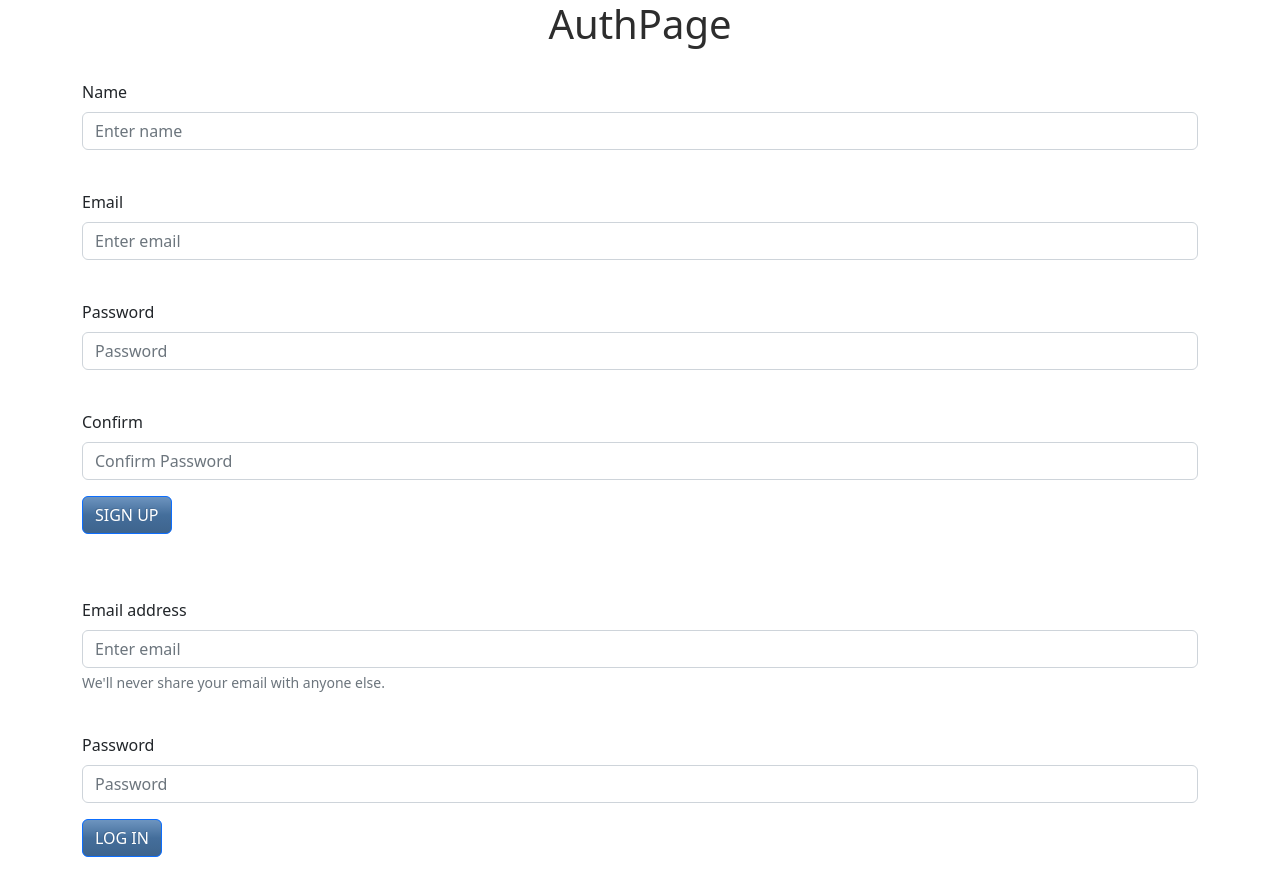
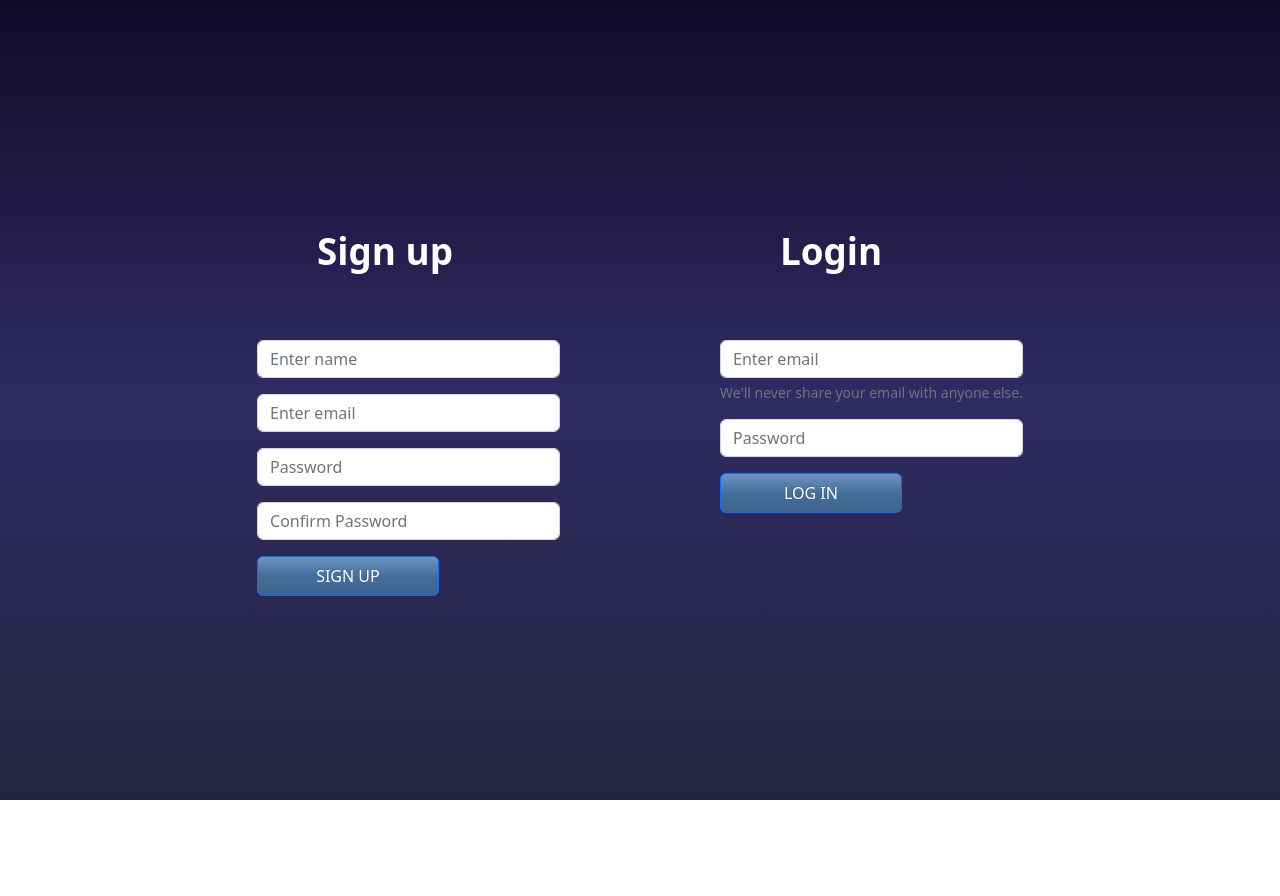
Before and after one commit to weklihua/mern-books, a React (Create React App) app: page / in a window 1280 px wide. After the commit the page ends 800 px from the top, so only its background shows below. Built offline with nearby package versions, Linux system fonts and the light colour scheme.

Commit message:
add AuthPage css

```diff
--- a/crud-helper.js
+++ b/crud-helper.js
@@ -6,7 +6,7 @@ require('./config/database');
 const User = require('./models/user');
 const Book = require('./models/book');
 const Genre = require('./models/category');
-// const Order = require('./models/order');
+const Order = require('./models/order');
 
 // Local variables will come in handy for holding retrieved documents
 let user, book, category, order;
--- /dev/null
+++ b/src/components/LoginForm/LoginForm.css
@@ -0,0 +1,91 @@
+body{
+	margin: 0;
+	padding: 0;
+	display: flex;
+	justify-content: center;
+	align-items: center;
+	min-height: 100vh;
+	font-family: 'Jost', sans-serif;
+	background: linear-gradient(to bottom, #0f0c29, #302b63, #24243e);
+  /* background: linear-gradient(to bottom, rgb(252, 252, 219), ivory, rgb(248, 248, 223)); */
+}
+.main{
+	width: 350px;
+	height: 500px;
+	background: red;
+	overflow: hidden;
+	background: url("https://doc-08-2c-docs.googleusercontent.com/docs/securesc/68c90smiglihng9534mvqmq1946dmis5/fo0picsp1nhiucmc0l25s29respgpr4j/1631524275000/03522360960922298374/03522360960922298374/1Sx0jhdpEpnNIydS4rnN4kHSJtU1EyWka?e=view&authuser=0&nonce=gcrocepgbb17m&user=03522360960922298374&hash=tfhgbs86ka6divo3llbvp93mg4csvb38") no-repeat center/ cover;
+	border-radius: 10px;
+	box-shadow: 5px 20px 50px #000;
+}
+#chk{
+	display: none;
+}
+.signup{
+	position: relative;
+	width:100%;
+	height: 100%;
+}
+label{
+	color: #fff;
+	font-size: 2.3em;
+	justify-content: center;
+	display: flex;
+	margin: 60px;
+	font-weight: bold;
+	cursor: pointer;
+	transition: .5s ease-in-out;
+}
+input{
+	width: 60%;
+	height: 20px;
+	background: #e0dede;
+	justify-content: center;
+	display: flex;
+	margin: 20px auto;
+	padding: 10px;
+	border: none;
+	outline: none;
+	border-radius: 5px;
+}
+button{
+	width: 60%;
+	height: 40px;
+	margin: 10px auto;
+	justify-content: center;
+	display: block;
+	color: #fff;
+	background: #573b8a;
+	font-size: 1em;
+	font-weight: bold;
+	margin-top: 20px;
+	outline: none;
+	border: none;
+	border-radius: 5px;
+	transition: .2s ease-in;
+	cursor: pointer;
+}
+button:hover{
+	background: #6d44b8;
+}
+.login{
+	height: 460px;
+	background: #eee;
+	border-radius: 60% / 10%;
+	transform: translateY(-180px);
+	transition: .8s ease-in-out;
+}
+.login label{
+	color: #573b8a;
+	transform: scale(.6);
+}
+
+#chk:checked ~ .login{
+	transform: translateY(-500px);
+}
+#chk:checked ~ .login label{
+	transform: scale(1);
+}
+#chk:checked ~ .signup label{
+	transform: scale(.6);
+}
--- a/src/components/LoginForm/LoginForm.jsx
+++ b/src/components/LoginForm/LoginForm.jsx
@@ -3,6 +3,7 @@ import * as usersService from '../../utilities/users-service';
 import Button from 'react-bootstrap/Button';
 import Form from 'react-bootstrap/Form';
 import Container from 'react-bootstrap/Container';
+import "./LoginForm.css"
 
 
 export default function LoginForm({ setUser }) {
@@ -32,23 +33,35 @@ export default function LoginForm({ setUser }) {
   }
 
   return (
+  //   <div>
+  //   <div className="login">
+  //     <form autoComplete="off" onSubmit={handleSubmit}>
+  //       <label for="chk" aria-hidden="true" >Email</label>
+  //       <input type="email" name="email" value={credentials.email} onChange={handleChange} placeholder="Email" required />
+  //       <label>Password</label>
+  //       <input type="password" name="password" value={credentials.password} onChange={handleChange} placeholder="Email" required />
+  //       <button type="submit">LOG IN</button>
+  //     </form>
+  //   </div>
+  //   <p className="error-message">&nbsp;{error}</p>
+  // </div>
+
     <Container>
       <div className="form-container">
+      <label for="chk" aria-hidden="true">Login</label>
+
         <form autoComplete="off" onSubmit={handleSubmit}>
         <fieldset>
         <div class="form-group">
-        <label for="exampleInputEmail1" class="form-label mt-4">Email address</label>
+        {/* <label for="exampleInputEmail1" class="form-label mt-4">Email address</label> */}
         <input type="email" class="form-control" id="exampleInputEmail1" aria-describedby="emailHelp" placeholder="Enter email" name="email" value={credentials.email} onChange={handleChange} required />
         <small id="emailHelp" class="form-text text-muted">We'll never share your email with anyone else.</small>
         </div>
 
         <div class="form-group">
-      <label for="exampleInputPassword1" class="form-label mt-4">Password</label>
+      {/* <label for="exampleInputPassword1" class="form-label mt-4">Password</label> */}
       <input type="password" class="form-control" id="exampleInputPassword1" placeholder="Password" name="password" value={credentials.password} onChange={handleChange} required />
     </div>
-
-
-
           <Button type="submit" variant="primary">LOG IN</Button>
           </fieldset>
         </form>
@@ -56,5 +69,6 @@ export default function LoginForm({ setUser }) {
       </div>
       <p className="error-message">&nbsp;{error}</p>
     </Container>
+
   );
 }
--- /dev/null
+++ b/src/components/SignUpForm/SignUpForm.css
@@ -0,0 +1,97 @@
+body{
+	margin: 0;
+	padding: 0;
+	display: flex;
+	justify-content: center;
+	align-items: center;
+	min-height: 100vh;
+	font-family: 'Jost', sans-serif;
+	background: linear-gradient(to bottom, #0f0c29, #302b63, #24243e);
+	/* background: linear-gradient(to bottom, rgb(252, 252, 219), ivory, rgb(248, 248, 223)); */
+
+}
+.main{
+	width: 350px;
+	height: 500px;
+	background: red;
+	overflow: hidden;
+	background: url("https://doc-08-2c-docs.googleusercontent.com/docs/securesc/68c90smiglihng9534mvqmq1946dmis5/fo0picsp1nhiucmc0l25s29respgpr4j/1631524275000/03522360960922298374/03522360960922298374/1Sx0jhdpEpnNIydS4rnN4kHSJtU1EyWka?e=view&authuser=0&nonce=gcrocepgbb17m&user=03522360960922298374&hash=tfhgbs86ka6divo3llbvp93mg4csvb38") no-repeat center/ cover;
+	border-radius: 10px;
+	box-shadow: 5px 20px 50px #000;
+}
+#chk{
+	display: none;
+}
+.signup{
+	position: relative;
+	width:100%;
+	height: 100%;
+}
+label{
+	color: #fff;
+	font-size: 2.3em;
+	justify-content: center;
+	display: flex;
+	margin: 60px;
+	font-weight: bold;
+	cursor: pointer;
+	transition: .5s ease-in-out;
+}
+input{
+	width: 60%;
+	height: 20px;
+	background: #e0dede;
+	justify-content: center;
+	display: flex;
+	margin: 20px auto;
+	padding: 10px;
+	border: none;
+	outline: none;
+	border-radius: 5px;
+}
+button{
+	width: 60%;
+	height: 40px;
+	margin: 10px auto;
+	justify-content: center;
+	display: block;
+	color: #fff;
+	background: #573b8a;
+	font-size: 1em;
+	font-weight: bold;
+	margin-top: 20px;
+	outline: none;
+	border: none;
+	border-radius: 5px;
+	transition: .2s ease-in;
+	cursor: pointer;
+}
+button:hover{
+	background: #6d44b8;
+}
+.login{
+	height: 460px;
+	background: #eee;
+	border-radius: 60% / 10%;
+	transform: translateY(-180px);
+	transition: .8s ease-in-out;
+}
+.login label{
+	color: #573b8a;
+	transform: scale(.6);
+}
+
+#chk:checked ~ .login{
+	transform: translateY(-500px);
+}
+#chk:checked ~ .login label{
+	transform: scale(1);
+}
+#chk:checked ~ .signup label{
+	transform: scale(.6);
+}
+
+div.container {
+  padding: 80px;
+  /* margin: 100px; */
+}
--- a/src/components/SignUpForm/SignUpForm.jsx
+++ b/src/components/SignUpForm/SignUpForm.jsx
@@ -4,6 +4,7 @@ import { signUp } from '../../utilities/users-service';
 import Button from 'react-bootstrap/Button';
 import Form from 'react-bootstrap/Form';
 import Container from 'react-bootstrap/Container';
+import "./SignUpForm.css"
 
 
 // export default function SignUpForm() {
@@ -89,13 +90,35 @@ export default class SignUpForm extends Component {
   render() {
     const disable = this.state.password !== this.state.confirm;
     return (
+      // <div className="main">
+      //   <input type="checkbox" id="chk" aria-hidden="true" ></input>
+      //   <div className="signup">
+      //     <form autoComplete="off" onSubmit={this.handleSubmit}>
+      //       <label for="chk" aria-hidden="true" >Sign up</label>
+      //       {/* <label type="text" aria-hidden="true" >Name</label> */}
+      //       <input type="text" name="name" value={this.state.name} onChange={this.handleChange} placeholder="User name" required />
+      //       {/* <label>Email</label> */}
+      //       <input type="email" name="email" value={this.state.email} onChange={this.handleChange} placeholder="Email" required />
+      //       {/* <label>Password</label> */}
+      //       <input type="password" name="password" value={this.state.password} onChange={this.handleChange} placeholder="Password" required />
+      //       <label>Confirm</label>
+      //       <input type="password" name="confirm" value={this.state.confirm} onChange={this.handleChange} required />
+      //       <button type="submit" disabled={disable}>SIGN UP</button>
+      //     </form>
+      //   </div>
+      //   <p className="error-message">&nbsp;{this.state.error}</p>
+      // </div>
+
+
+
       <Container>
 
         <div className="form-container">
+            <label for="chk" aria-hidden="true">Sign up</label>
           <form autoComplete="off" onSubmit={this.handleSubmit}>
         <fieldset>
         <div class="form-group">
-            <label for="name" class="form-label mt-4">Name</label>
+            {/* <label for="name" class="form-label mt-4">Name</label> */}
 
               <input type="text" class="form-control" id="name" placeholder="Enter name" name="name" value={this.state.name} onChange={this.handleChange} required />
 
@@ -103,18 +126,18 @@ export default class SignUpForm extends Component {
 
             <div class="form-group">
 
-            <label for="exampleInputEmail1" class="form-label mt-4">Email</label>
+            {/* <label for="exampleInputEmail1" class="form-label mt-4">Email</label> */}
             <input type="email" class="form-control" id="exampleInputEmail1" aria-describedby="emailHelp" placeholder="Enter email" name="email" value={this.state.email} onChange={this.handleChange} required />
             </div>
 
             <div class="form-group">
 
-            <label for="exampleInputPassword1" class="form-label mt-4">Password</label>
+            {/* <label for="exampleInputPassword1" class="form-label mt-4">Password</label> */}
             <input type="password" class="form-control" id="exampleInputPassword1" placeholder="Password" name="password" value={this.state.password} onChange={this.handleChange} required />
             </div>
             <div class="form-group">
 
-            <label for="confirm" class="form-label mt-4">Confirm</label>
+            {/* <label for="confirm" class="form-label mt-4">Confirm</label> */}
             <input type="password" class="form-control" id="confirm" placeholder="Confirm Password" name="confirm" value={this.state.confirm} onChange={this.handleChange} required />
             </div>
             <button type="submit" disabled={disable} class="btn btn-primary">SIGN UP</button>
--- /dev/null
+++ b/src/pages/AuthPage/AuthPage.css
@@ -0,0 +1,8 @@
+.AuthPage {
+  height: 100%;
+  display: grid;
+  grid-template-columns: 1fr 1fr;
+  grid-template-rows: 1fr;
+  /* background-color: var(--white); */
+  border-radius: 2vmin;
+}
--- a/src/pages/AuthPage/AuthPage.jsx
+++ b/src/pages/AuthPage/AuthPage.jsx
@@ -1,10 +1,11 @@
 import SignUpForm from '../../components/SignUpForm/SignUpForm';
 import LoginForm from '../../components/LoginForm/LoginForm';
+import "./AuthPage.css"
 
 export default function AuthPage({setUser}) {
   return (
-    <main>
-      <h1>AuthPage</h1>
+    <main className='AuthPage'>
+      {/* <h1>AuthPage</h1> */}
       <SignUpForm setUser={setUser}/>
       <LoginForm setUser={setUser} />
     </main>
```
Also changed, not shown: models/order.js (added, +107 -0 lines), routes/api/orders.js (added, +14 -0 lines).
